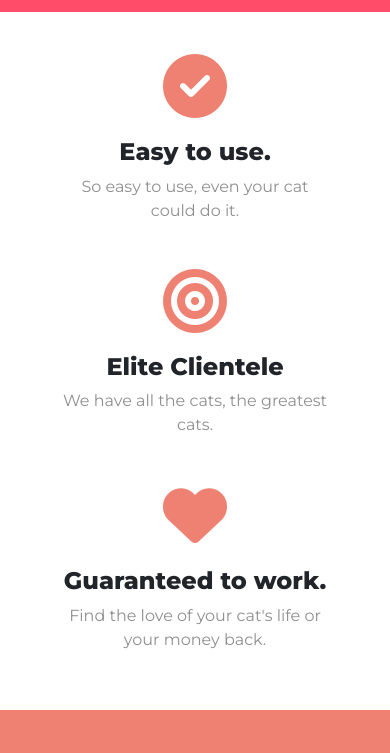
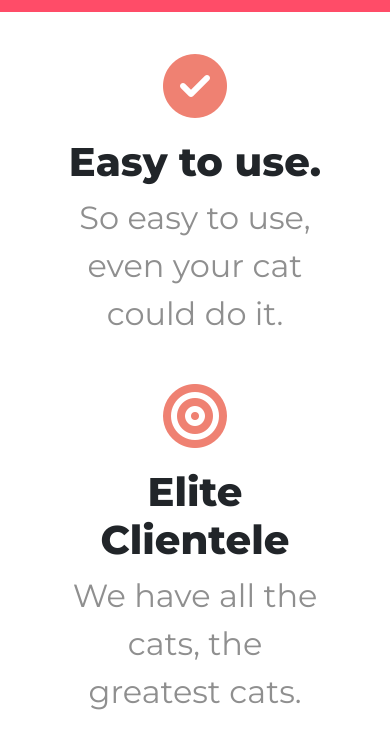
Before and after one commit to Involut6/Tincat, a plain HTML site: page index.html in a window 390 px wide. Shown: the part 1080-1833 px from the top of the page. Drawn offline with nearby package versions, Linux system fonts and the light colour scheme.

Commit message:
Add files via upload

```diff
--- a/css/styles.css
+++ b/css/styles.css
@@ -149,6 +149,17 @@ p {
    .nav-list {
      text-align: left;
    }
+ }
+ @media screen and (max-width: 700px) {
+   p {
+     font-size: 2rem;
+   }
+   h3 {
+     font-size: 2.5rem;
+   }
+   feature-icon {
+     font-size: 5rem;
+   }
 
  }
 /* Call to Action Section */
```
